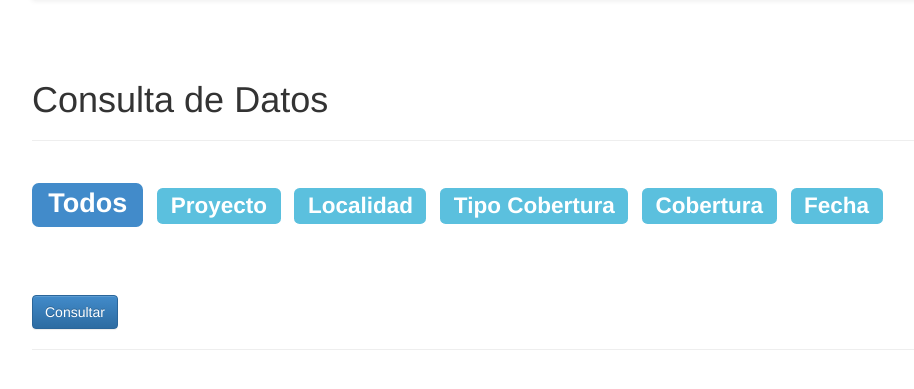
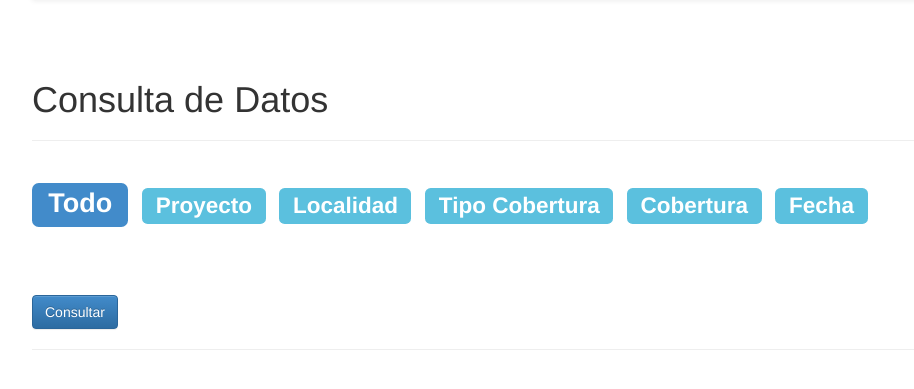
Before and after one commit to fernandezgarcete/bibliotecaespectral, a Flask app: page /consultar in a window 1280 px wide. Shown: the part 51-440 px from the top of the page, without its empty margins (38-952 px from the left). Run offline with Flask 2, Linux system fonts and the light colour scheme; a user stored in the database is signed in; data comes from the database, SQL or seed files in the repository; data that the repository does not hold is empty; parts of the project's set-up code (start-up, migrations or seed data) failed here and were passed over; some libraries are stand-ins or nearby versions.

```diff
--- a/app/templates/consultar.html
+++ b/app/templates/consultar.html
@@ -24,7 +24,7 @@
 <h1>Consulta de Datos</h1>
 <hr>
 <ul class="list-inline" name="filtro">
-    <li id="to" onclick="item_consulta('#to')"><a href="#"><h1><span class="label label-primary">Todos</span></h1></a></li>
+    <li id="to" onclick="item_consulta('#to')"><a href="#"><h1><span class="label label-primary">Todo</span></h1></a></li>
     <li id="p" onclick="item_consulta('#p')"><a href="#"><h2><span class="label label-info">Proyecto</span></h2></a></li>
     <li id="l" onclick="item_consulta('#l')"><a href="#"><h2><span class="label label-info">Localidad</span></h2></a></li>
     <li id="t" onclick="item_consulta('#t')"><a href="#"><h2><span class="label label-info">Tipo Cobertura</span></h2></a></li>
```
Also changed, not shown: app/static/js/biblioespectral.js (+0 -39 lines).
